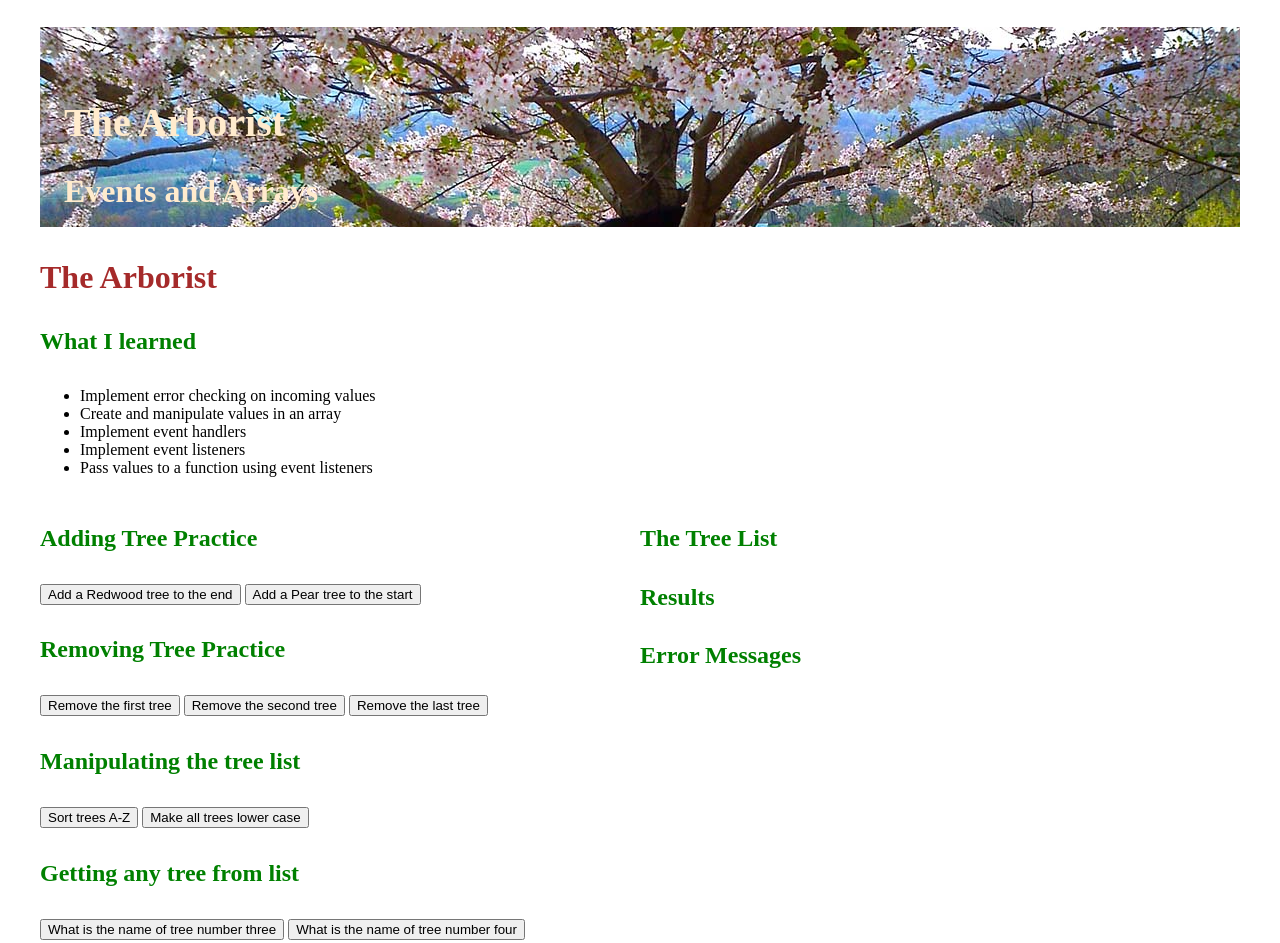
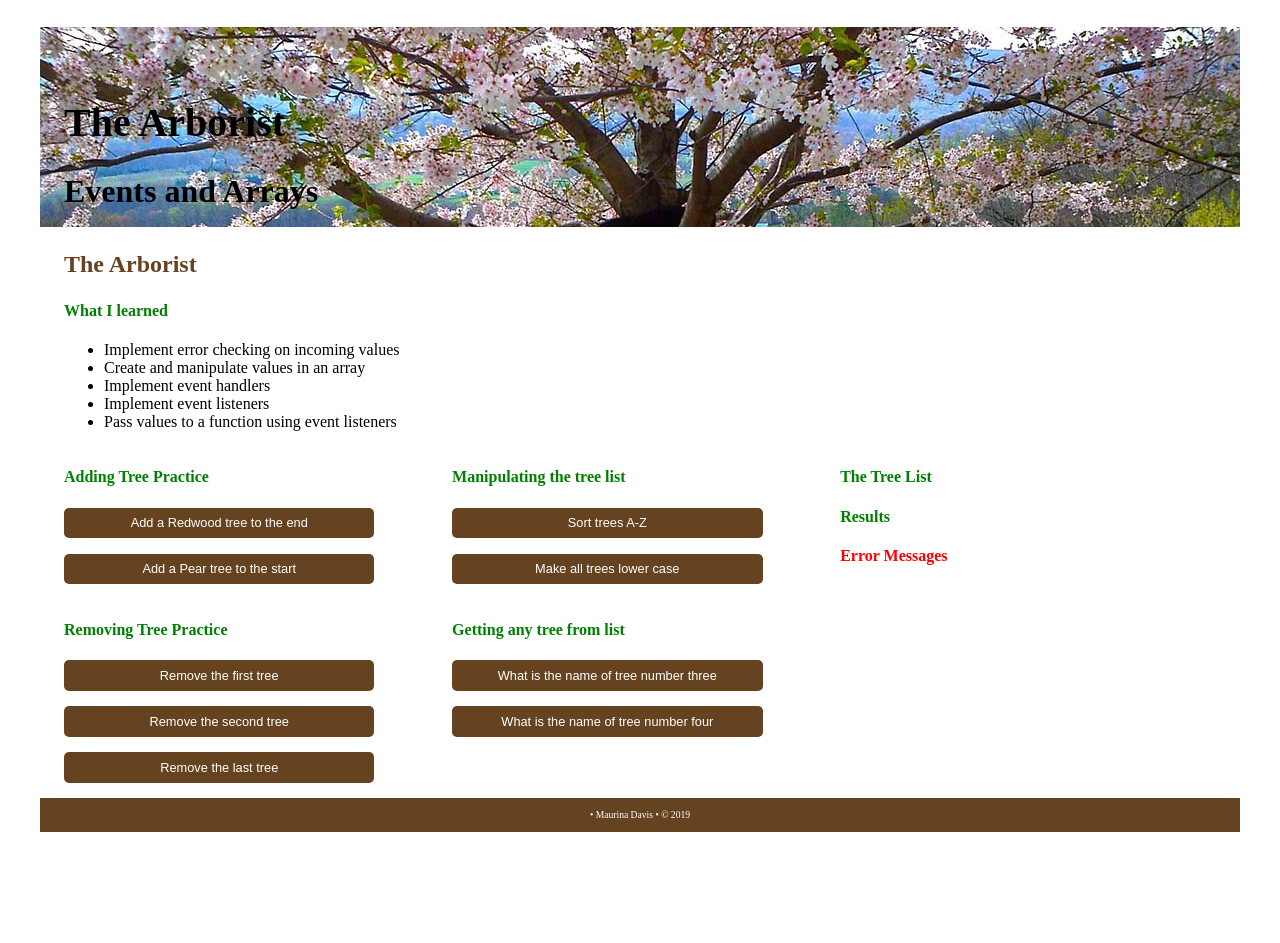
Before and after one commit to Maurina/Arborist, a plain HTML site: page index.html in a window 1280 px wide. Shown: the top 943 px of the page. After the commit the page ends 840 px from the top, so only its background shows below. Drawn offline with Linux system fonts and the light colour scheme.

Commit message:
number of elements and styling

```diff
--- a/index.html
+++ b/index.html
@@ -39,8 +39,9 @@
         <button id="removeTreeOne">Remove the first tree</button>
         <button id="removeTreeTwo">Remove the second tree</button>
         <button id="removeLast">Remove the last tree</button>
+    </div><!--left-->
 
-
+    <div class="middle">
         <h4>Manipulating the tree list</h4>
         <button id="SortByLetter">Sort trees A-Z</button>
         <button id="MakeLowerCase">Make all trees lower case</button>
@@ -49,7 +50,7 @@
         <button id="nameTreeThree">What is the name of tree number three</button>
         <button id="nameTreeFour">What is the name of tree number four</button>
 
-        </div><!--left-->
+        </div><!--middle-->
 
         <div class="right">
         <h4>The Tree List</h4>
@@ -60,7 +61,7 @@
         <h4>Results</h4>
         <div id="results"></div>
 
-        <h4>Error Messages</h4>
+        <h4 class="error">Error Messages</h4>
         <div id="errorMessages"></div>
     </div><!--right-->
 </div><!--columns-->
--- a/main.css
+++ b/main.css
@@ -13,32 +13,43 @@ h1{
     font-size: 2.5rem;
     padding-top: 6%;
     padding-left: 2%;
-    color: blanchedalmond;
+    color: #000;
 }
 
 h2{
     font-size: 2rem;
     padding-left: 2%;
-    color:blanchedalmond;
+    color:#000;
 }
 
 main{
-    padding-left: 2%:
+    padding-left: 2%;
 }
 
 h3{
-    color: brown;
-    font-size: 2rem;
+    color: #654321;
+    font-size: 1.5rem;
 }
 
 h4{
     color: green;
-    font-size: 1.5rem;
+    font-size: 1rem;
 }
 
 li{
     list-style-type: disc;
     font-size: 1rem;
+}
+
+button{
+    background-color:#654321;
+    font-size: .8rem;
+    border-radius: 5px;
+    border: none;
+    color: white;
+    width: 80%;
+    padding: 2%;
+    margin-bottom: 4%;
 }
 
 .columns{
@@ -47,16 +58,27 @@ li{
 }
 
 .left{
+    display: flex;
+    flex-direction: column;
+ align-content: center;
+    width: 33%;
+}
 
-    width: 50%;
+.middle{
+    width: 33%;
 }
 
 .right{
 
-    width: 50%;
+    width:33%;
+}
+
+.error{
+    color: red;
 }
 footer{
-    background-color: brown;
+    background-color:#654321;
+    padding: .1rem;
 
 }
 
--- a/main.js
+++ b/main.js
@@ -9,10 +9,12 @@ let displayTreeArray = function() {
     for (i=0; i<treesArray.length; i++) {
             treeListItems += treesArray[i] + "<br>";
         }
+
     document.getElementById('treeList').innerHTML = treeListItems;
+    let lengthOfArray = document.getElementById('lengthList').innerHTML = `${treesArray.length} elements long`;
+
 
 };//displayTreeArray
-
 
 
 
```
